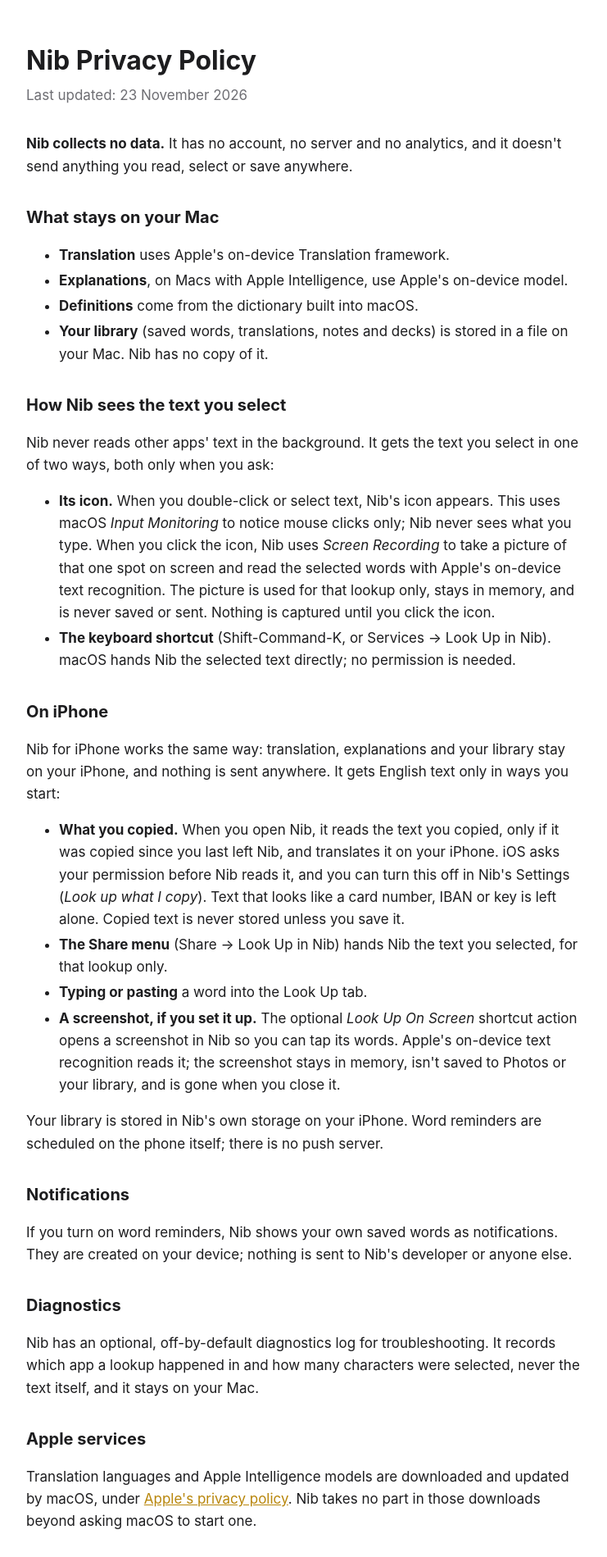
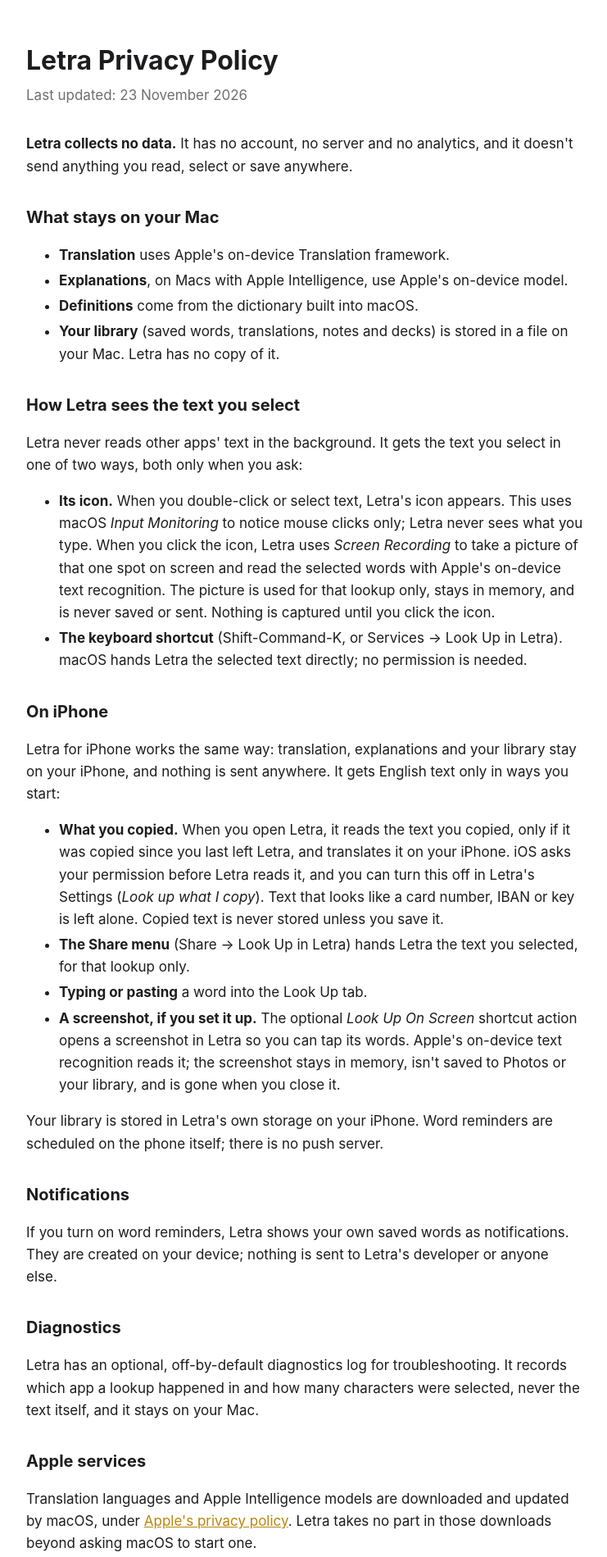
Before and after one commit to xhuseyincakmak/nib-site, a plain HTML site: page privacy/index.html in a window 1280 px wide. Shown: the top 1899 px of the page at 82% size, without its empty margins (268-1009 px from the left). Drawn offline with Linux system fonts and the light colour scheme.

Commit message:
Nib is now Letra
Co-Authored-By: Claude Opus 5.5 <noreply@anthropic.com>

```diff
--- a/privacy/index.html
+++ b/privacy/index.html
@@ -3,7 +3,7 @@
 <head>
 <meta charset="utf-8">
 <meta name="viewport" content="width=device-width, initial-scale=1">
-<title>Nib Privacy Policy</title>
+<title>Letra Privacy Policy</title>
 <style>
   :root { --text: #1d1d1f; --muted: #6e6e73; --bg: #ffffff; --accent: #b8860b; }
   @media (prefers-color-scheme: dark) { :root { --text: #f5f5f7; --muted: #a1a1a6; --bg: #181210; --accent: #f0c050; } }
@@ -19,10 +19,10 @@
 </head>
 <body>
 <main>
-  <h1>Nib Privacy Policy</h1>
+  <h1>Letra Privacy Policy</h1>
   <p class="updated">Last updated: 23 November 2026</p>
 
-  <p><strong>Nib collects no data.</strong> It has no account, no server and no
+  <p><strong>Letra collects no data.</strong> It has no account, no server and no
   analytics, and it doesn't send anything you read, select or save anywhere.</p>
 
   <h2>What stays on your Mac</h2>
@@ -30,62 +30,62 @@
     <li><strong>Translation</strong> uses Apple's on-device Translation framework.</li>
     <li><strong>Explanations</strong>, on Macs with Apple Intelligence, use Apple's on-device model.</li>
     <li><strong>Definitions</strong> come from the dictionary built into macOS.</li>
-    <li><strong>Your library</strong> (saved words, translations, notes and decks) is stored in a file on your Mac. Nib has no copy of it.</li>
+    <li><strong>Your library</strong> (saved words, translations, notes and decks) is stored in a file on your Mac. Letra has no copy of it.</li>
   </ul>
 
-  <h2>How Nib sees the text you select</h2>
-  <p>Nib never reads other apps' text in the background. It gets the text you
+  <h2>How Letra sees the text you select</h2>
+  <p>Letra never reads other apps' text in the background. It gets the text you
   select in one of two ways, both only when you ask:</p>
   <ul>
-    <li><strong>Its icon.</strong> When you double-click or select text, Nib's icon
+    <li><strong>Its icon.</strong> When you double-click or select text, Letra's icon
     appears. This uses macOS <em>Input Monitoring</em> to notice mouse clicks only;
-    Nib never sees what you type. When you click the icon, Nib uses
+    Letra never sees what you type. When you click the icon, Letra uses
     <em>Screen Recording</em> to take a picture of that one spot on screen and read
     the selected words with Apple's on-device text recognition. The picture is
     used for that lookup only, stays in memory, and is never saved or sent.
     Nothing is captured until you click the icon.</li>
     <li><strong>The keyboard shortcut</strong> (Shift-Command-K, or Services →
-    Look Up in Nib). macOS hands Nib the selected text directly; no permission
+    Look Up in Letra). macOS hands Letra the selected text directly; no permission
     is needed.</li>
   </ul>
 
   <h2>On iPhone</h2>
-  <p>Nib for iPhone works the same way: translation, explanations and your
+  <p>Letra for iPhone works the same way: translation, explanations and your
   library stay on your iPhone, and nothing is sent anywhere. It gets English
   text only in ways you start:</p>
   <ul>
-    <li><strong>What you copied.</strong> When you open Nib, it reads the text
-    you copied, only if it was copied since you last left Nib, and translates it
-    on your iPhone. iOS asks your permission before Nib reads it, and you can
-    turn this off in Nib's Settings (<em>Look up what I copy</em>). Text that
+    <li><strong>What you copied.</strong> When you open Letra, it reads the text
+    you copied, only if it was copied since you last left Letra, and translates it
+    on your iPhone. iOS asks your permission before Letra reads it, and you can
+    turn this off in Letra's Settings (<em>Look up what I copy</em>). Text that
     looks like a card number, IBAN or key is left alone. Copied text is never
     stored unless you save it.</li>
-    <li><strong>The Share menu</strong> (Share → Look Up in Nib) hands Nib the
+    <li><strong>The Share menu</strong> (Share → Look Up in Letra) hands Letra the
     text you selected, for that lookup only.</li>
     <li><strong>Typing or pasting</strong> a word into the Look Up tab.</li>
     <li><strong>A screenshot, if you set it up.</strong> The optional
-    <em>Look Up On Screen</em> shortcut action opens a screenshot in Nib so you
+    <em>Look Up On Screen</em> shortcut action opens a screenshot in Letra so you
     can tap its words. Apple's on-device text recognition reads it; the screenshot
     stays in memory, isn't saved to Photos or your library, and is gone when you
     close it.</li>
   </ul>
-  <p>Your library is stored in Nib's own storage on your iPhone. Word reminders
+  <p>Your library is stored in Letra's own storage on your iPhone. Word reminders
   are scheduled on the phone itself; there is no push server.</p>
 
   <h2>Notifications</h2>
-  <p>If you turn on word reminders, Nib shows your own saved words as
-  notifications. They are created on your device; nothing is sent to Nib's
+  <p>If you turn on word reminders, Letra shows your own saved words as
+  notifications. They are created on your device; nothing is sent to Letra's
   developer or anyone else.</p>
 
   <h2>Diagnostics</h2>
-  <p>Nib has an optional, off-by-default diagnostics log for troubleshooting.
+  <p>Letra has an optional, off-by-default diagnostics log for troubleshooting.
   It records which app a lookup happened in and how many characters were
   selected, never the text itself, and it stays on your Mac.</p>
 
   <h2>Apple services</h2>
   <p>Translation languages and Apple Intelligence models are downloaded and
   updated by macOS, under <a href="https://www.apple.com/legal/privacy/">Apple's privacy policy</a>.
-  Nib takes no part in those downloads beyond asking macOS to start one.</p>
+  Letra takes no part in those downloads beyond asking macOS to start one.</p>
 
   <h2>Contact</h2>
   <p>Questions: <a href="mailto:xhuseyincakmak@gmail.com">xhuseyincakmak@gmail.com</a></p>
```
Also changed, not shown: index.html (+12 -11 lines).
